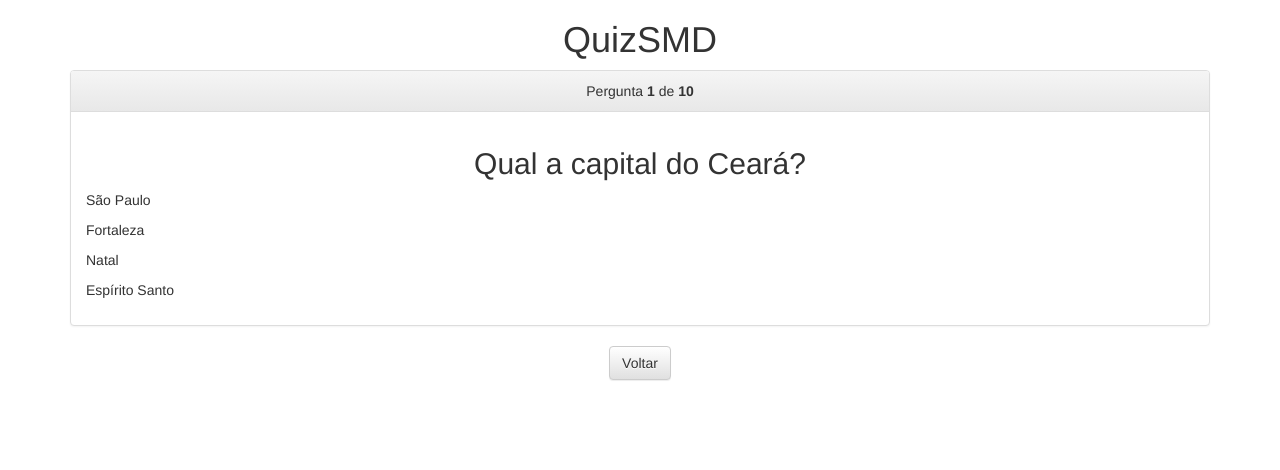
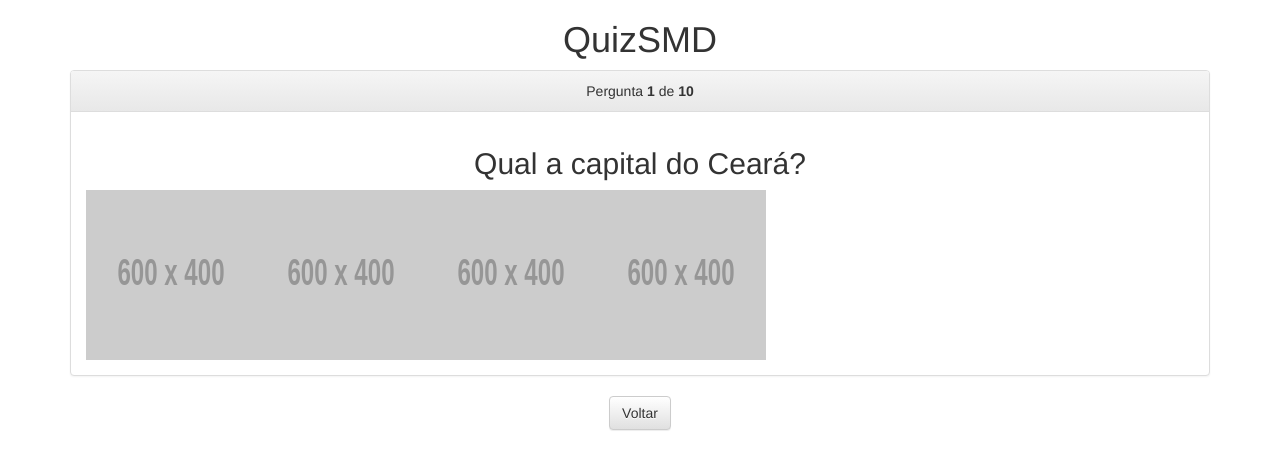
Before and after one commit to falmeidaco/quizsmd, a website: page quiz.html in a window 1280 px wide. Both pictures are taken after a click on the button "Iniciar Quiz". Drawn offline with nearby package versions, Linux system fonts and the light colour scheme; placeholder pictures from the web are drawn by us.

Commit message:
opções com imagem

```diff
--- a/quiz.html
+++ b/quiz.html
@@ -74,14 +74,16 @@
                                 for (i = 0; i < q.options.length; i += 1) {
                                     options.push(
                                         {
-                                            type:'p',
+                                            type:'img',
                                             attr:{
+                                                src:q.options[i].image,
+                                                width:170,
+                                                height:170,
                                                 dataset:{
                                                     question: qid,
                                                     option: (i + 1)
                                                 }
                                             },
-                                            content:q.options[i].text,
                                             events:{
                                                 click:function(e) {
                                                     answers.push(e.target.dataset.option);
--- a/quizsmd.js
+++ b/quizsmd.js
@@ -1,5 +1,5 @@
 function createNode (node) {
-    var i, data, attribute, nodeContent, nodeElement = document.createElement(node.type);
+    var i, data, attribute, nodeContent, nodeElement = (node.type === "img") ? new Image() : document.createElement(node.type);
     //Attributes
     if (node.hasOwnProperty('attr')) {
         for (attribute in node.attr) {
@@ -25,7 +25,7 @@ function createNode (node) {
         }
     }
     //Content
-    if (node.hasOwnProperty('content')) {
+    if (node.hasOwnProperty('content') && node.type !== "img") {
         if (typeof node.content === "string") {
             //nodeContent = document.createTextNode(node.content);
             //nodeElement.appendChild(nodeContent);
@@ -68,19 +68,19 @@ function createNode (node) {
                     "options": [
                         {
                             "text":"São Paulo",
-                            "image":""
+                            "image":"http://dummyimage.com/600x400/000/fff"
                         },
                         {
                             "text":"Fortaleza",
-                            "image":""
+                            "image":"http://dummyimage.com/600x400/000/fff"
                         },
                         {
                             "text":"Natal",
-                            "image":""
+                            "image":"http://dummyimage.com/600x400/000/fff"
                         },
                         {
                             "text":"Espírito Santo",
-                            "image":""
+                            "image":"http://dummyimage.com/600x400/000/fff"
                         }
                     ],
                     "answer": 2
@@ -92,19 +92,19 @@ function createNode (node) {
                     "options": [
                         {
                             "text":"366",
-                            "image":""
+                            "image":"http://dummyimage.com/600x400/000/fff"
                         },
                         {
                             "text":"365",
-                            "image":""
+                            "image":"http://dummyimage.com/600x400/000/fff"
                         },
                         {
                             "text":"333",
-                            "image":""
+                            "image":"http://dummyimage.com/600x400/000/fff"
                         },
                         {
                             "text":"666",
-                            "image":""
+                            "image":"http://dummyimage.com/600x400/000/fff"
                         }
                     ],
                     "answer": 1
```
Also changed, not shown: configuracoes.html (+1 -1 lines).
